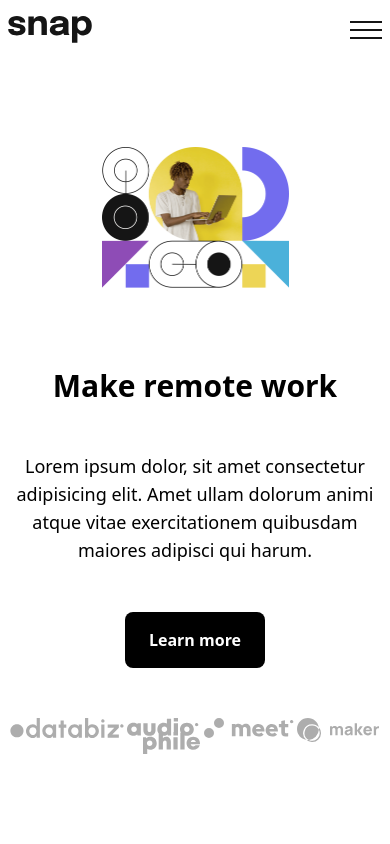
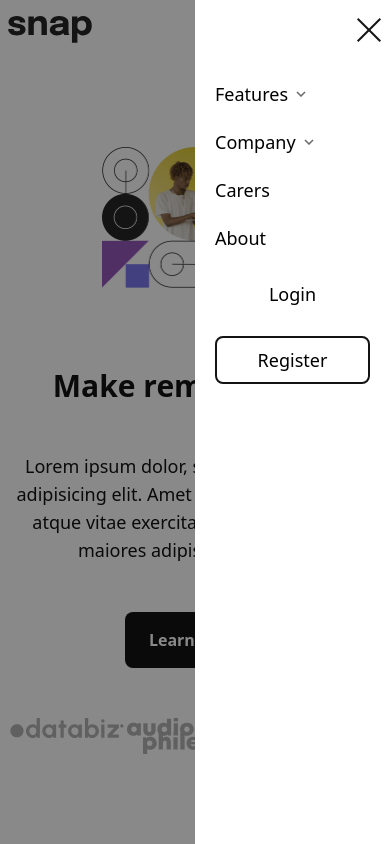
Before and after one commit to Andriikryl/work-landing, a React (Create React App) app: page / in a window 390 px wide. Both pictures are taken after a click on the element 366 px from the left and 29 px from the top of the page. Shown: the top 844 px of the page. Built offline with nearby package versions, Linux system fonts and the light colour scheme.

Commit message:
feat[mobile-menu]

```diff
--- a/src/components/header/index.jsx
+++ b/src/components/header/index.jsx
@@ -1,12 +1,15 @@
-import React from 'react'
+import React, { useState } from 'react'
 import { ReactComponent as LogoIcon } from '../../images/logo.svg'
 import { ReactComponent as MenuIcon } from '../../images/icon-menu.svg'
+import { ReactComponent as MenuIconClose } from '../../images/icon-close-menu.svg'
 import { Button } from '../button'
 import { NavItem } from '../nav-item'
 import { NavMenu } from '../nav-menu'
 import { COMPANY, FEATURES } from './constatnt'
+import { MobileMenu } from '../mobile-menu'
 
 export const Header = () => {
+  const [isMobileMenuOpen, setisMobileMenuOpen] = useState(false)
   return (
     <header className='flex items-center'>
         <LogoIcon className='cursor-pointer'/>
@@ -24,9 +27,10 @@ export const Header = () => {
       <Button>Loggin</Button>
       <Button hasBorder={true}>Register</Button>
         </div>
-        <div className='flex xl:hidden ml-auto cursor-pointer z-30'>
-    <MenuIcon/>
+        <div className='flex xl:hidden ml-auto cursor-pointer z-30' onClick={() => setisMobileMenuOpen(!isMobileMenuOpen)}>
+    {isMobileMenuOpen ? <MenuIconClose/> : <MenuIcon/>}
         </div>
+        <MobileMenu isOpen={isMobileMenuOpen} />
     </header>
   )
 }
--- /dev/null
+++ b/src/components/mobile-menu/index.jsx
@@ -0,0 +1,34 @@
+import React from 'react'
+import { Button } from '../button'
+import { COMPANY, FEATURES } from '../header/constatnt'
+import { MenuItem } from '../manu-item'
+import { NavItem } from '../nav-item'
+
+export const MobileMenu = ({isOpen = false}) => {
+  return (
+    <React.Fragment>
+        <div className={`absolute top-0 left-0 right-0 bg-almost-black opacity-50 z-10 min-h-[150vh] ${isOpen ? 'flex' : 'hidden'}`}></div>
+        <div className={`absolute right-0 top-0 w-1/2 bg-white z-20 justify-center min-h-[150vh] ${isOpen ? 'flex' : 'hidden'}`}>
+            <nav className='my-20 mx-5 space-y-5 text-lg w-full'>
+                <NavItem text='Features'>
+                    <div className='flex flex-col space-y-5 p-2'>
+                        {FEATURES.map(({text, icon}) => <MenuItem text={text} icon={icon} key={text}/>)}
+                    </div>
+                </NavItem>
+                <NavItem text='Company'>
+                    <div className='flex flex-col space-y-5 p-2'>
+                        {COMPANY.map(({text, icon}) => <MenuItem text={text} icon={icon} key={text}/>)}
+                    </div>
+                </NavItem>
+                <NavItem text='Carers'/>
+                <NavItem text='About'/>
+                <div className='flex flex-col space-y-5'>
+                        <Button>Login</Button>
+                        <Button hasBorder={true} >Register</Button>
+                </div>
+            </nav>
+
+        </div>
+    </React.Fragment>
+  )
+}
```
